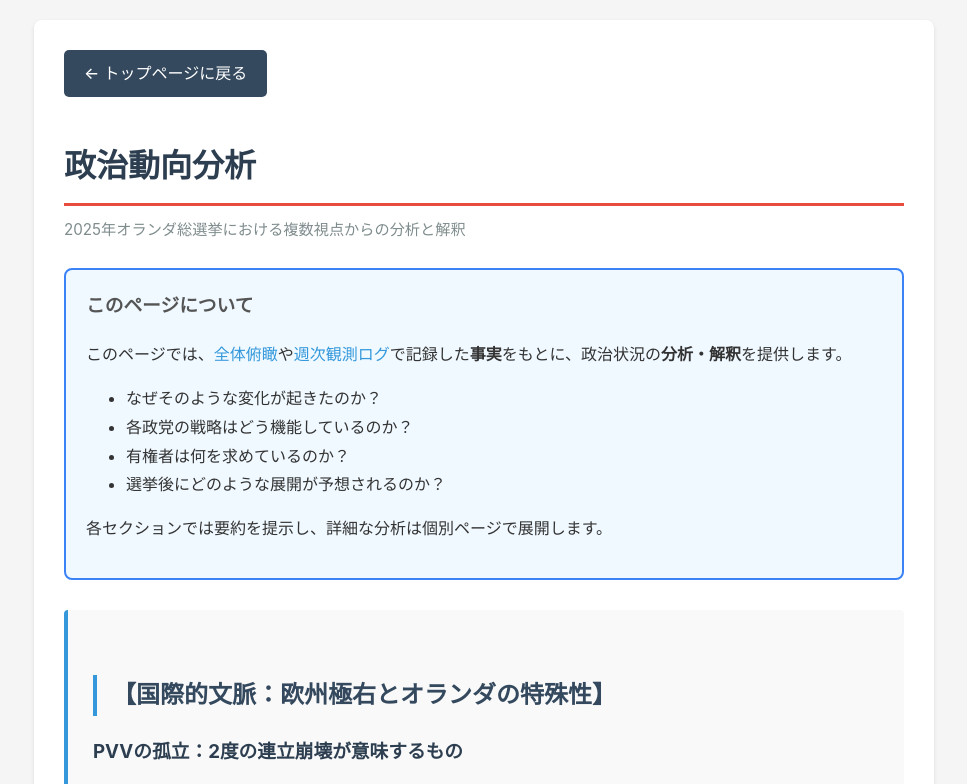
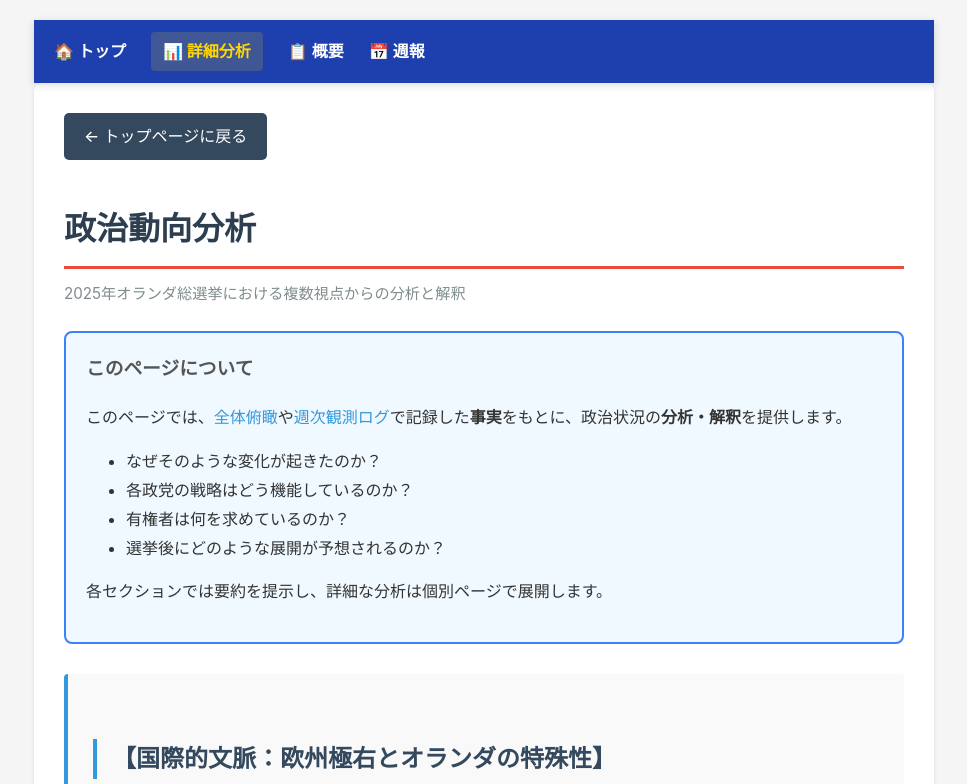
Before and after one commit to bonomari/nl-election2025-report, a plain HTML site: page analysis.html in a window 1280 px wide. Shown: the top 784 px of the page, without its empty margins (156-1123 px from the left). Drawn offline with Linux system fonts and the light colour scheme.

Commit message:
全ページにグローバルナビバーを実装

```diff
--- a/analysis.html
+++ b/analysis.html
@@ -173,6 +173,24 @@
         }
     </style>
 </head>
+        <!-- グローバルナビゲーションバー -->
+    <nav style="position: sticky; top: 0; background-color: #1e40af; z-index: 1000; padding: 12px 20px; box-shadow: 0 2px 8px rgba(0,0,0,0.15);">
+        <div style="max-width: 900px; margin: 0 auto; display: flex; align-items: center; gap: 25px;">
+            <a href="index.html" style="color: white; font-weight: 600; text-decoration: none; display: flex; align-items: center; gap: 5px;">
+                🏠 トップ
+            </a>
+            <a href="analysis.html" style="color: #ffd700; font-weight: 700; text-decoration: none; display: flex; align-items: center; gap: 5px; background-color: rgba(255,215,0,0.15); padding: 6px 12px; border-radius: 4px;">
+                📊 詳細分析
+            </a>
+            <a href="overview.html" style="color: white; font-weight: 600; text-decoration: none; display: flex; align-items: center; gap: 5px;">
+                📋 概要
+            </a>
+            <a href="weekly.html" style="color: white; font-weight: 600; text-decoration: none; display: flex; align-items: center; gap: 5px;">
+                📅 週報
+            </a>
+        </div>
+    </nav>
+
 <body>
     <div class="container">
         <div class="nav-back">
```
